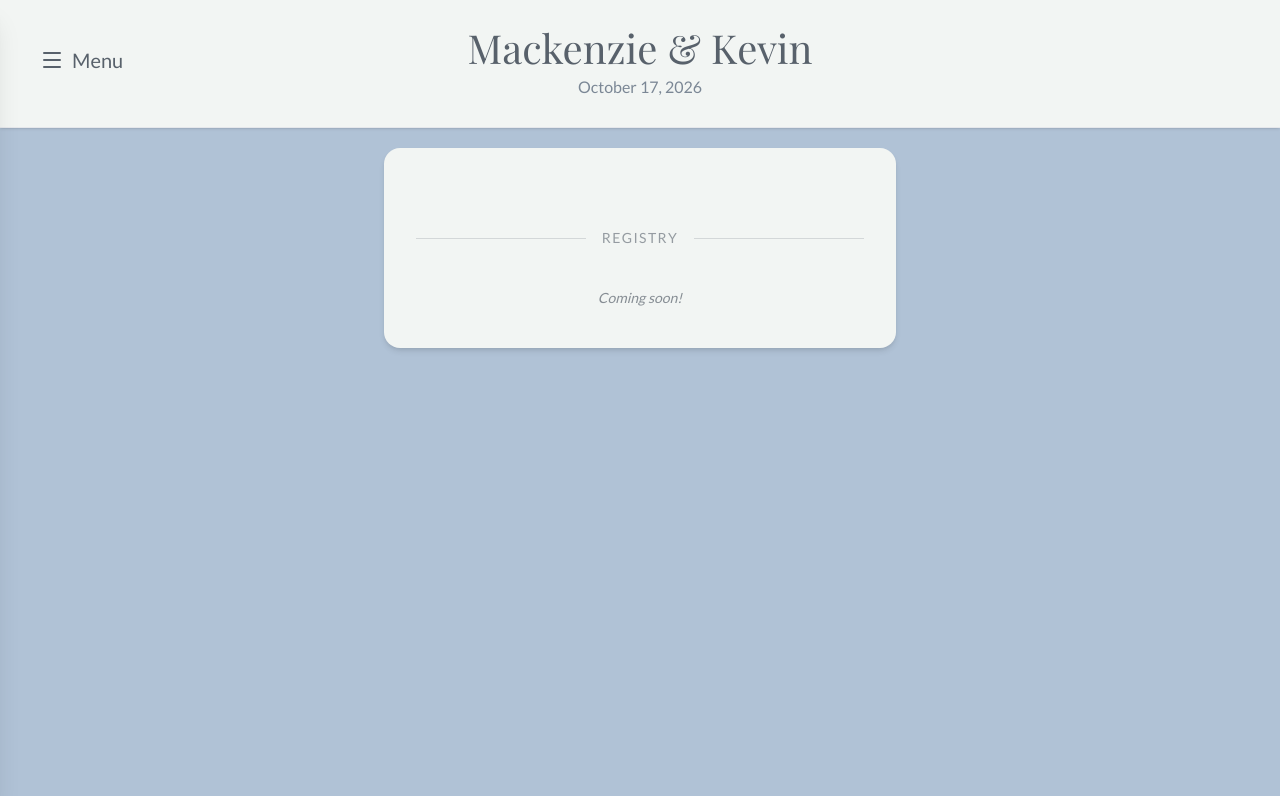
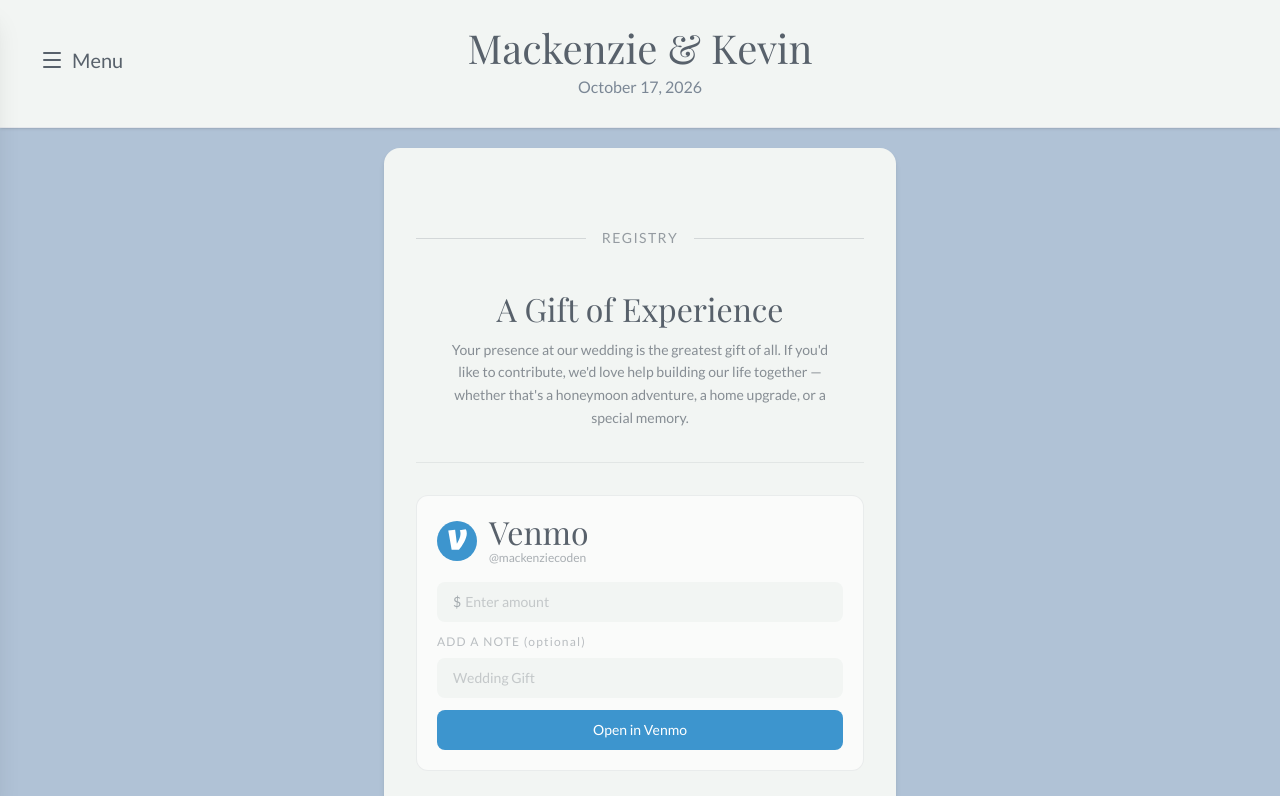
Before and after one commit to megancoden/mackenzie-and-kevin-wedding, a Next.js app: page /registry in a window 1280 px wide. Shown: the top 796 px of the page. Built offline with nearby package versions, Linux system fonts and the light colour scheme; a web font is replaced by a local one.

Commit message:
add venmo option

```diff
--- a/src/app/registry/page.tsx
+++ b/src/app/registry/page.tsx
@@ -1,12 +1,113 @@
+'use client';
+
+import { useState } from 'react';
 import SectionHeader from '../components/SectionHeader';
 
+// TODO: Fill in your actual Venmo handle
+const VENMO_HANDLE = '@mackenziecoden';
+
 export default function RegistryPage() {
+  const [amount, setAmount] = useState('');
+  const [note, setNote] = useState('');
+
+  const venmoUrl = () => {
+    const handle = VENMO_HANDLE.replace('@', '');
+    const encodedNote = encodeURIComponent(note.trim() || 'Wedding Gift');
+    const base = `https://venmo.com/${handle}?txn=pay&note=${encodedNote}`;
+    return amount && Number(amount) > 0 ? `${base}&amount=${amount}` : base;
+  };
+
   return (
     <div className="min-h-screen py-12 px-4 pt-[124px] background">
       <main className="flex flex-col items-center">
-        <div className="casual-font text-xl text-[var(--wedding-secondary-dark)] bg-[#f2f5f3] rounded-2xl shadow-md px-8 py-10 mt-6 w-full max-w-md sm:max-w-lg">
+        <div className="casual-font text-[var(--wedding-secondary-dark)] bg-[#f2f5f3] rounded-2xl shadow-md px-8 py-10 mt-6 w-full max-w-md sm:max-w-lg">
           <SectionHeader label="Registry" />
-          <p className="text-center text-sm text-[var(--wedding-secondary-dark)]/70 italic">Coming soon!</p>
+
+          {/* Intro */}
+          <div className="text-center mb-8 space-y-2">
+            <h2 className="header-title text-2xl">A Gift of Experience</h2>
+            <p className="text-sm text-[var(--wedding-secondary-dark)]/70 leading-relaxed max-w-sm mx-auto">
+              Your presence at our wedding is the greatest gift of all. If you'd like to contribute, we'd love help building our life together — whether that's a honeymoon adventure, a home upgrade, or a special memory.
+            </p>
+          </div>
+
+          <div className="h-px bg-[var(--wedding-secondary-dark)]/10 mb-8" />
+
+          {/* Venmo card */}
+          <div className="bg-white/60 rounded-xl border border-[var(--wedding-secondary-dark)]/10 p-5 mb-4">
+            {/* Header */}
+            <div className="flex items-center gap-3 mb-4">
+              <div className="w-10 h-10 rounded-full flex items-center justify-center text-white flex-shrink-0 bg-[#3D95CE]">
+                <svg viewBox="0 0 24 24" className="w-7 h-7 fill-current" xmlns="http://www.w3.org/2000/svg">
+                  <path d="M19.5 2c.6 1 .9 2.1.9 3.5 0 4.4-3.7 10.1-6.7 14.1H7.4L4.5 2.9l5.9-.6 1.5 12c1.4-2.3 3.1-5.9 3.1-8.4 0-1.4-.2-2.3-.6-3.1L19.5 2z"/>
+                </svg>
+              </div>
+              <div>
+                <p className="header-title text-base leading-none">Venmo</p>
+                <p className="text-xs text-[var(--wedding-secondary-dark)]/50 mt-0.5">{VENMO_HANDLE}</p>
+              </div>
+            </div>
+
+            {/* Custom amount input */}
+            <div className="flex items-center bg-[#f2f5f3] rounded-lg px-4 py-2.5 mb-3">
+              <span className="text-[var(--wedding-secondary-dark)]/50 mr-1 text-sm">$</span>
+              <input
+                type="number"
+                min="1"
+                placeholder="Enter amount"
+                value={amount}
+                onChange={(e) => setAmount(e.target.value)}
+                className="flex-1 bg-transparent text-sm text-[var(--wedding-secondary-dark)] placeholder:text-[var(--wedding-secondary-dark)]/30 outline-none"
+              />
+              {amount && (
+                <button
+                  onClick={() => setAmount('')}
+                  className="text-xs text-[var(--wedding-secondary-dark)]/30 hover:text-[var(--wedding-secondary-dark)]/60 transition-colors"
+                >
+                  ✕
+                </button>
+              )}
+            </div>
+
+            {/* Note input */}
+            <p className="text-xs uppercase tracking-widest text-[var(--wedding-secondary-dark)]/40 mb-2">
+              Add a note <span className="normal-case">(optional)</span>
+            </p>
+            <div className="flex items-center bg-[#f2f5f3] rounded-lg px-4 py-2.5 mb-3">
+              <input
+                type="text"
+                maxLength={60}
+                placeholder="Wedding Gift"
+                value={note}
+                onChange={(e) => setNote(e.target.value)}
+                className="flex-1 bg-transparent text-sm text-[var(--wedding-secondary-dark)] placeholder:text-[var(--wedding-secondary-dark)]/30 outline-none"
+              />
+              {note && (
+                <button
+                  onClick={() => setNote('')}
+                  className="text-xs text-[var(--wedding-secondary-dark)]/30 hover:text-[var(--wedding-secondary-dark)]/60 transition-colors"
+                >
+                  ✕
+                </button>
+              )}
+            </div>
+
+            {/* Open in Venmo */}
+            <a
+              href={venmoUrl()}
+              target="_blank"
+              rel="noopener noreferrer"
+              className="block w-full text-center text-sm casual-font py-2.5 rounded-lg text-white transition-opacity hover:opacity-90 bg-[#3D95CE]"
+            >
+              {amount && Number(amount) > 0
+                ? `Send $${amount} via Venmo`
+                : 'Open in Venmo'}
+            </a>
+          </div>
+
+          <p className="text-center text-xs italic text-[var(--wedding-secondary-dark)]/40 mt-6">
+            No gift is ever expected — we're just grateful you'll be there.
+          </p>
         </div>
       </main>
     </div>
```
